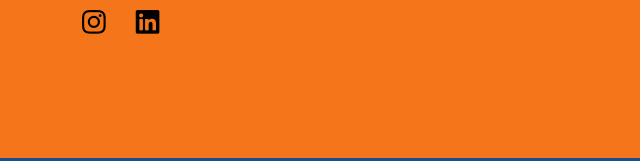
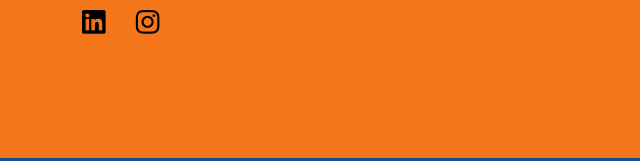
Before and after one commit to anwaraftab007/seoz-html-template, a plain HTML site: page about.html in a window 1280 px wide. Shown: the part 3595-3756 px from the top of the page, 0-640 px from the left. Drawn offline with Linux system fonts and the light colour scheme; a script that the page names is missing.

Commit message:
Social Links updated

```diff
--- a/about.html
+++ b/about.html
@@ -731,8 +731,9 @@ padding: 60px 15px !important;
 Credit Access for all Indians
                                   </p>
                                   <div class="social-icon">
-                                    <a href="#"><i class="fab fa-instagram"></i></a>
-                                    <a href="#"><i class="fab fa-linkedin"></i></a>
+                                    <a
+                                    href="https://www.linkedin.com/company/credahead/"><i class="fab fa-linkedin"></i></a>
+                                    <a href="https://www.instagram.com/credahead.ai/"><i class="fab fa-instagram"></i></a>
                                 </div>
                               </div>
                           </div>
```
Also changed, not shown: index.html (+3 -2 lines), schools.html (+3 -3 lines).
